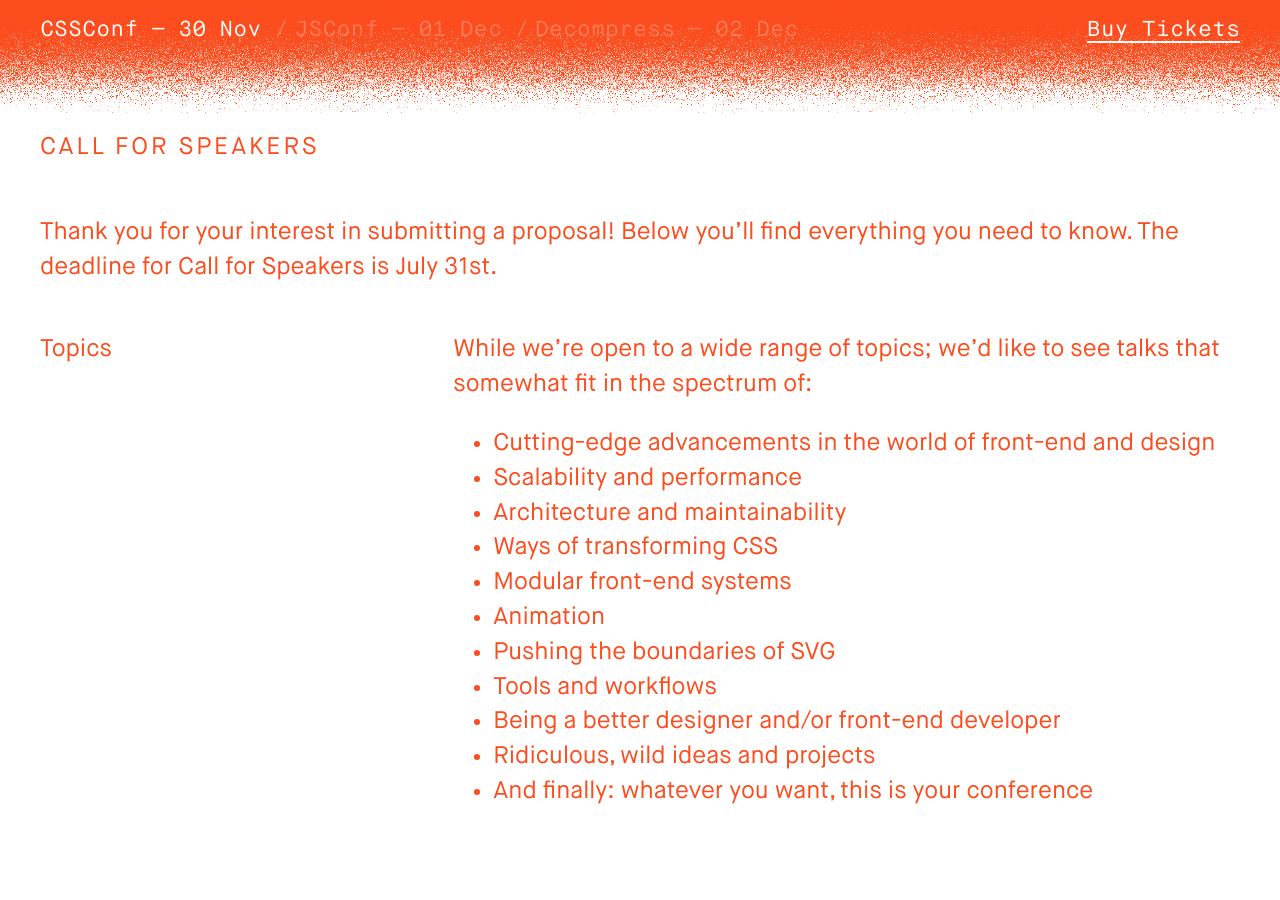
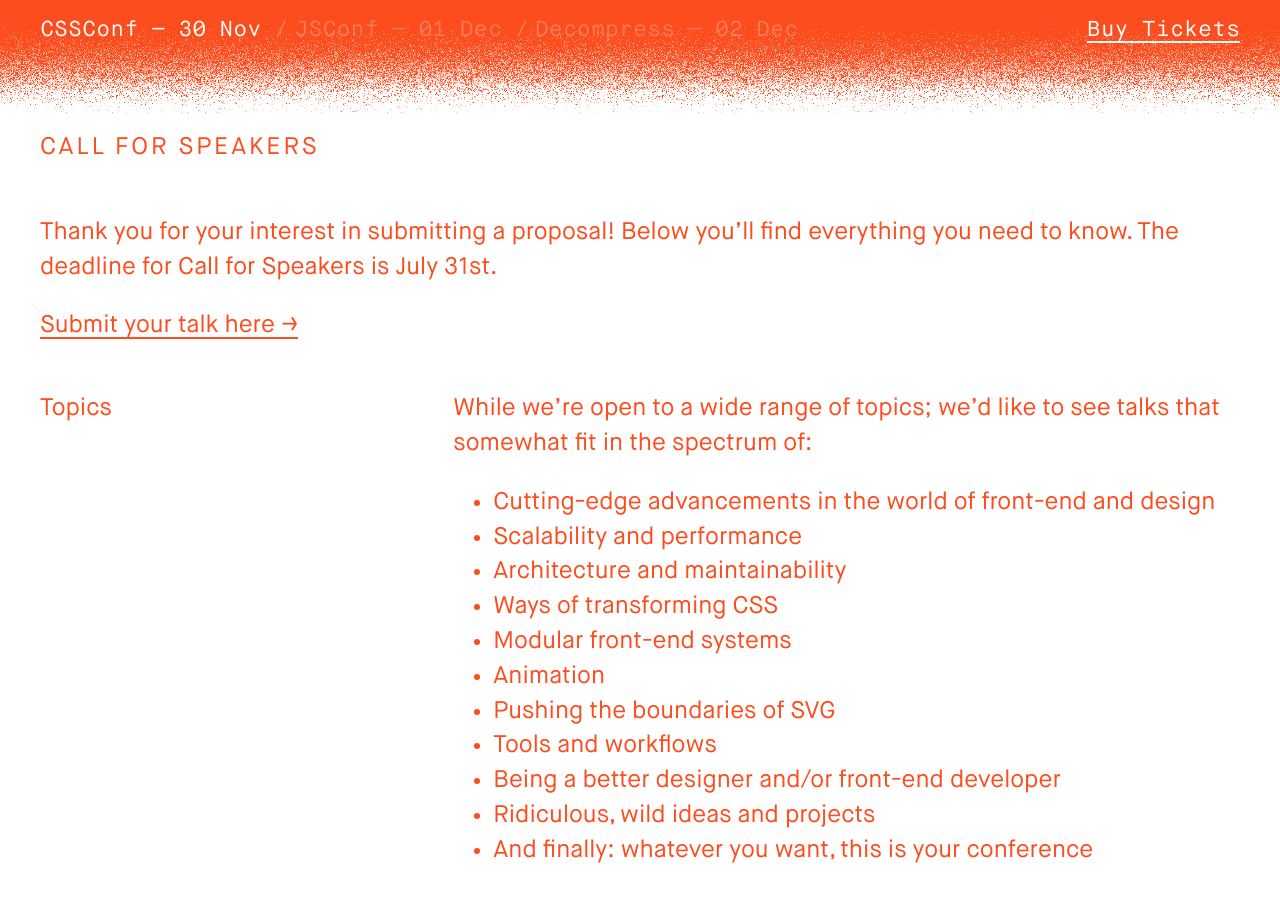
Before and after one commit to vsfest/2016.cssconf.com.au, a Jekyll site: the page built from call-for-speakers/index.html, in a window 1280 px wide and 900 px high. Built offline with Jekyll 4.4.1, drawn with Linux system fonts in a browser that asks for light colours.

Commit message:
redirects cfp banner link

```diff
--- a/_layouts/default.html
+++ b/_layouts/default.html
@@ -11,7 +11,7 @@
         </svg>
       </a>
       <p class="cfp">
-        <a href="{{ '/cfp' | prepend: site.github.url }}">Call for Proposals Closing Jul 31</a>
+        <a href="{{ '/call-for-speakers' | prepend: site.github.url }}">Call for Proposals Closing Jul 31</a>
       </p>
     </div>
     <div class="wrapper content-wrapper">
--- a/call-for-speakers/index.html
+++ b/call-for-speakers/index.html
@@ -4,7 +4,9 @@
 
 <h1>Call For Speakers</h1>
 <p>
-  Thank you for your interest in submitting a proposal! Below you’ll find everything you need to know.<strong> The deadline for Call for Speakers is July 31st.</strong>
+  Thank you for your interest in submitting a proposal! Below you’ll find everything you need to know.<strong> The deadline for Call for Speakers is July 31st.</strong></p>
+<p>
+  <a href="http://2016.cssconf.com.au/cfp/">Submit your talk here &rarr;</a>
 </p>
 
 <div class="row">
```
